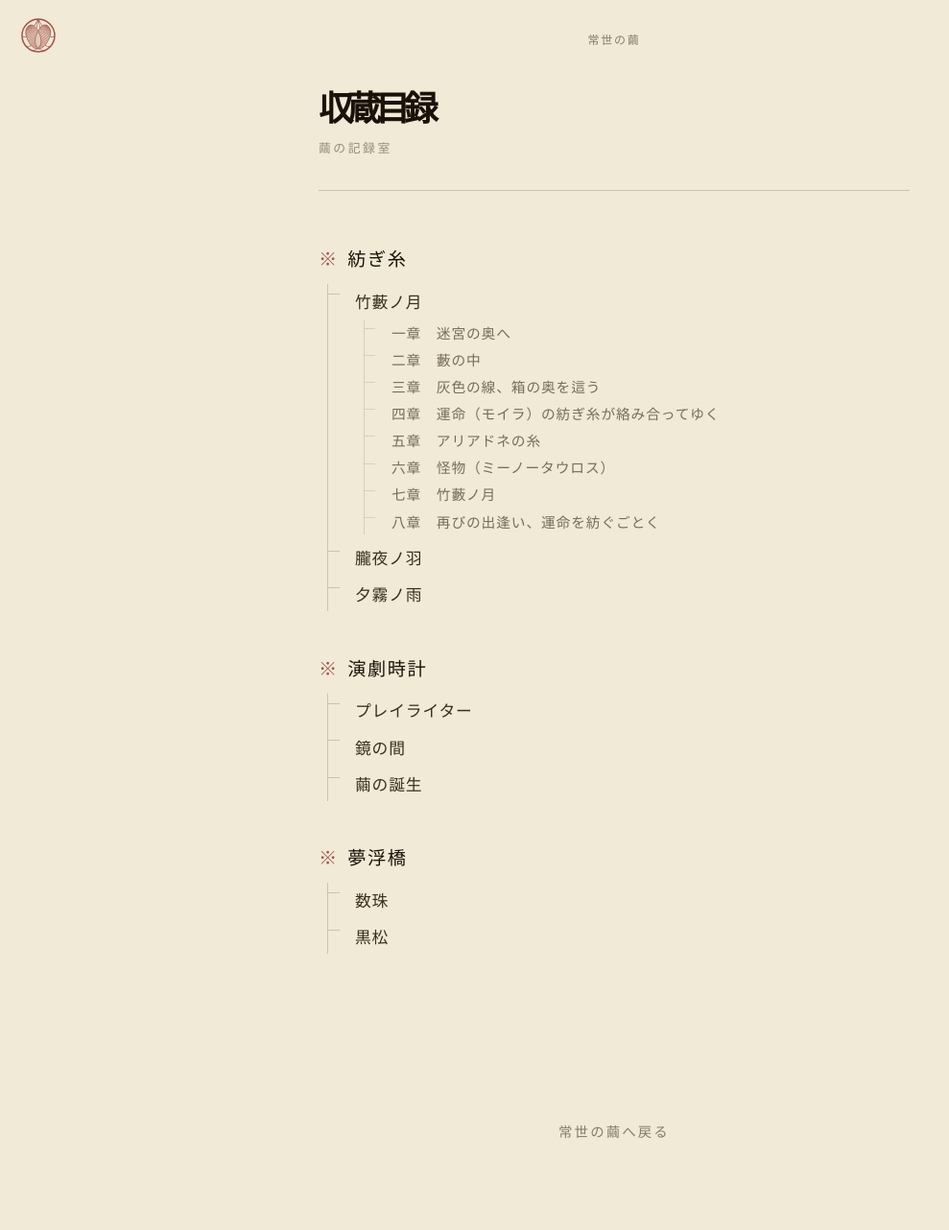
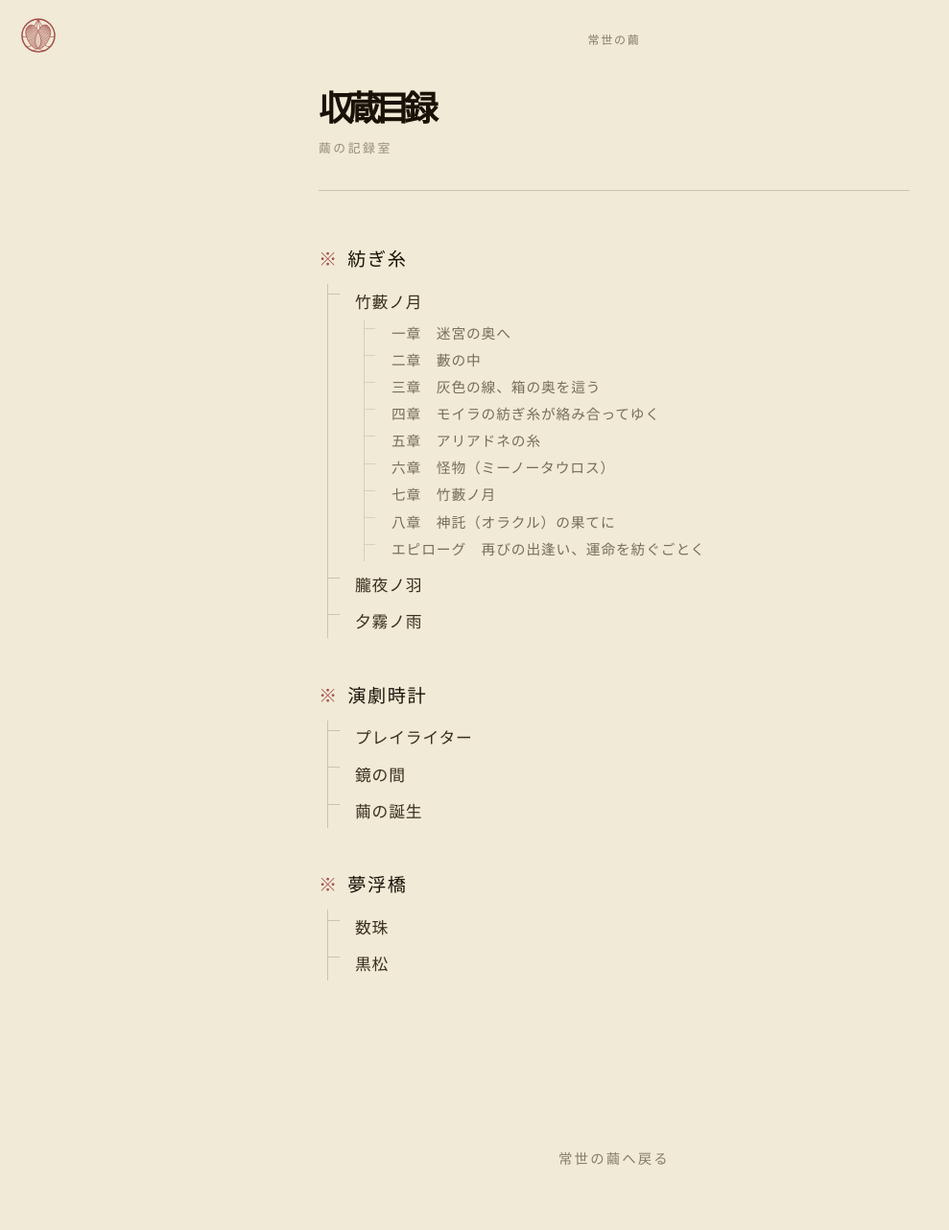
Before and after one commit to AriaYura/eternalnessstudy, a Jekyll site: the page built from catalog.html, in a window 1280 px wide. Shown: the whole page at 96% size, without its empty margins (0-989 px from the left). Built offline with Jekyll 4.4.1, drawn with Linux system fonts in a browser that asks for light colours; some web fonts are replaced; before the commit the page ends 1254 px from its top, so only the background shows below that.

Commit message:
update takeyabu catalog

```diff
--- a/catalog.html
+++ b/catalog.html
@@ -16,11 +16,12 @@ permalink: /catalog/
         <div class="chapter-item"><a class="chapter-link" href="{{ site.baseurl }}/posts/takeyabunotsuki/t-01/">一章　迷宮の奥へ</a></div>
         <div class="chapter-item"><a class="chapter-link" href="{{ site.baseurl }}/posts/takeyabunotsuki/t-02/">二章　藪の中</a></div>
         <div class="chapter-item"><a class="chapter-link" href="#">三章　灰色の線、箱の奥を這う</a></div>
-        <div class="chapter-item"><a class="chapter-link" href="#">四章　運命（モイラ）の紡ぎ糸が絡み合ってゆく</a></div>
+        <div class="chapter-item"><a class="chapter-link" href="#">四章　モイラの紡ぎ糸が絡み合ってゆく</a></div>
         <div class="chapter-item"><a class="chapter-link" href="#">五章　アリアドネの糸</a></div>
         <div class="chapter-item"><a class="chapter-link" href="#">六章　怪物（ミーノータウロス）</a></div>
         <div class="chapter-item"><a class="chapter-link" href="#">七章　竹藪ノ月</a></div>
-        <div class="chapter-item"><a class="chapter-link" href="#">八章　再びの出逢い、運命を紡ぐごとく</a></div>
+        <div class="chapter-item"><a class="chapter-link" href="#">八章　神託（オラクル）の果てに</a></div>
+        <div class="chapter-item"><a class="chapter-link" href="#">エピローグ　再びの出逢い、運命を紡ぐごとく</a></div>
       </div>
     </div>
 
```
